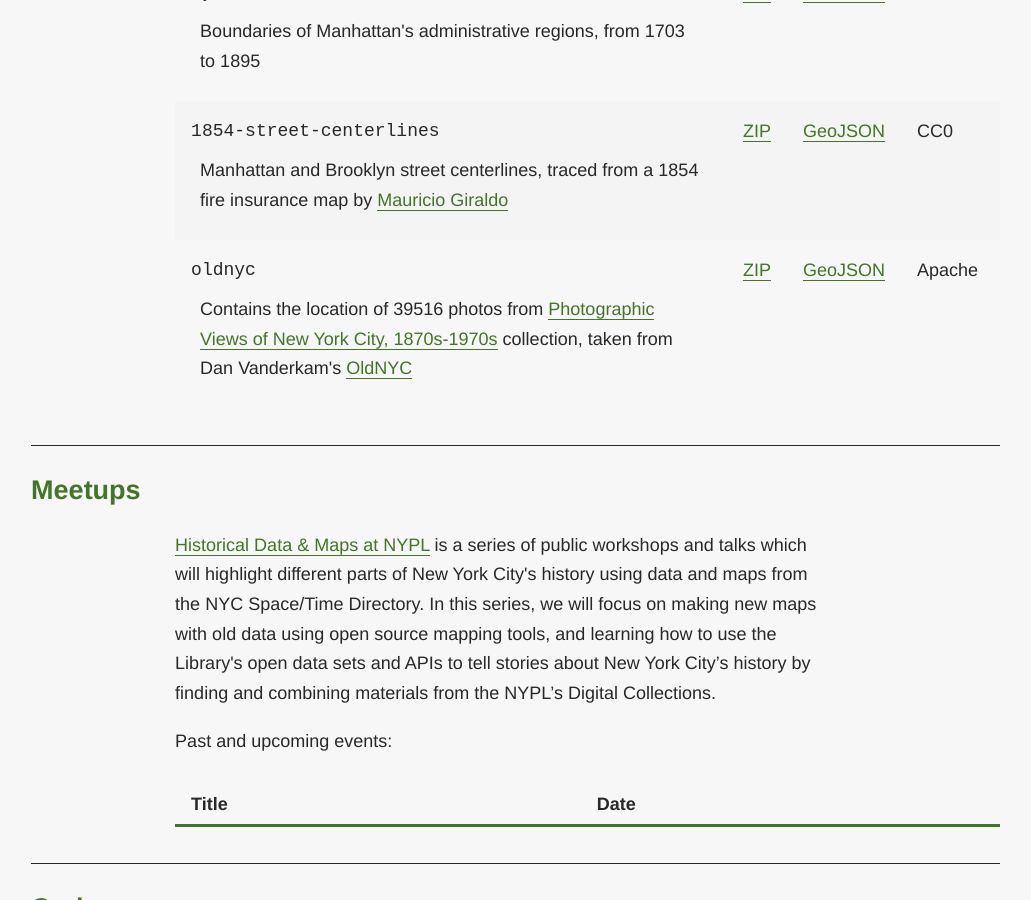
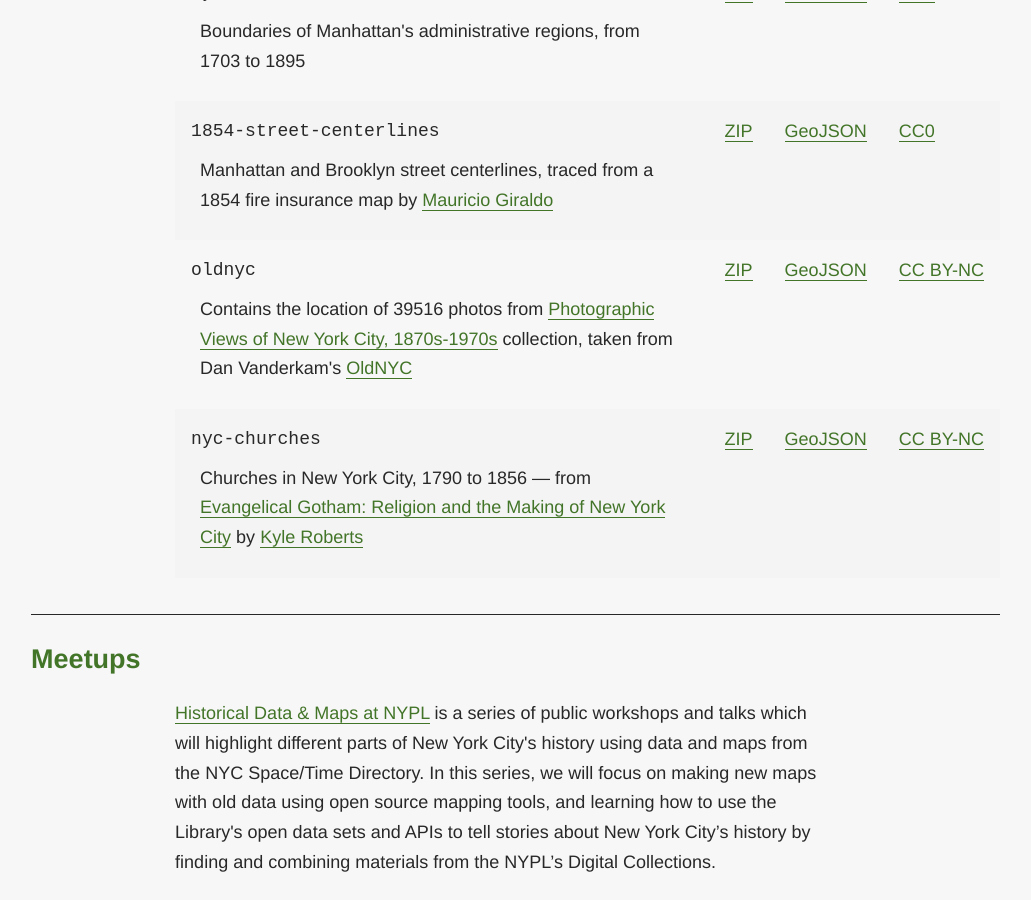
Before and after one commit to nypl-spacetime/nypl-spacetime.github.io, a Jekyll site: the page built from index.html, in a window 1280 px wide and 900 px high, scrolled down 2564 px. Shown: the whole window, without its empty margins (134-1165 px from the left). Built offline with Jekyll 4.4.1, drawn with Linux system fonts in a browser that asks for light colours; some web fonts are replaced; a script that is not in the unit is left out.

Commit message:
added nyc-churches dataset, added links to license from yml

```diff
--- a/_data/datasets.yml
+++ b/_data/datasets.yml
@@ -17,17 +17,22 @@ datasets:
       description: Boundaries of Manhattan's administrative regions, from 1703 to 1895
       license: CC0
 
+    # - name: enumeration-districts
+    #   draft: true
+    #   description: 1900 census enumeration districts for Manhattan and the Bronx, traced from <a href="https://digitalcollections.nypl.org/items/0cabe3d0-3d50-0134-a8e0-00505686a51c">maps created by Barbara Hillman</a>
+    #   license: CC0
+
     - name: 1854-street-centerlines
       description: Manhattan and Brooklyn street centerlines, traced from a 1854 fire insurance map by <a href="http://mgiraldo.github.io/centerlines">Mauricio Giraldo</a>
       license: CC0
 
     - name: oldnyc
       description: Contains the location of 39516 photos from <a href="http://digitalcollections.nypl.org/collections/photographic-views-of-new-york-city-1870s-1970s-from-the-collections-of-the-ne-2#/?tab=about">Photographic Views of New York City, 1870s-1970s</a> collection, taken from Dan Vanderkam's <a href="https://www.oldnyc.org/">OldNYC</a>
-      license: Apache
+      license: CC BY-NC
 
-    # - name: nyc-churches
-
-    # - enumeration-districts
+    - name: nyc-churches
+      description: Churches in New York City, 1790 to 1856 — from <a href="http://press.uchicago.edu/ucp/books/book/chicago/E/bo24204663.html">Evangelical Gotham&#58; Religion and the Making of New York City</a> by <a href="http://press.uchicago.edu/ucp/books/author/R/K/au24204666.html">Kyle Roberts</a>
+      license: CC BY-NC
 
     # - oral-history
 
--- /dev/null
+++ b/_data/licenses.yml
@@ -0,0 +1,2 @@
+CC0: https://creativecommons.org/publicdomain/zero/1.0/
+CC BY-NC: https://creativecommons.org/licenses/by-nc/4.0/
--- a/_includes/data.html
+++ b/_includes/data.html
@@ -30,8 +30,12 @@
           GeoJSON
         </a>
       </td>
-      <td>
+      <td nowrap>
+        {% if site.data.licenses[dataset.license] %}
+        <a href="{{ site.data.licenses[dataset.license] }}">{{ dataset.license }}</a>
+        {% else %}
         {{ dataset.license }}
+        {% endif %}
       </td>
     {% endfor %}
   </tbody>
```
